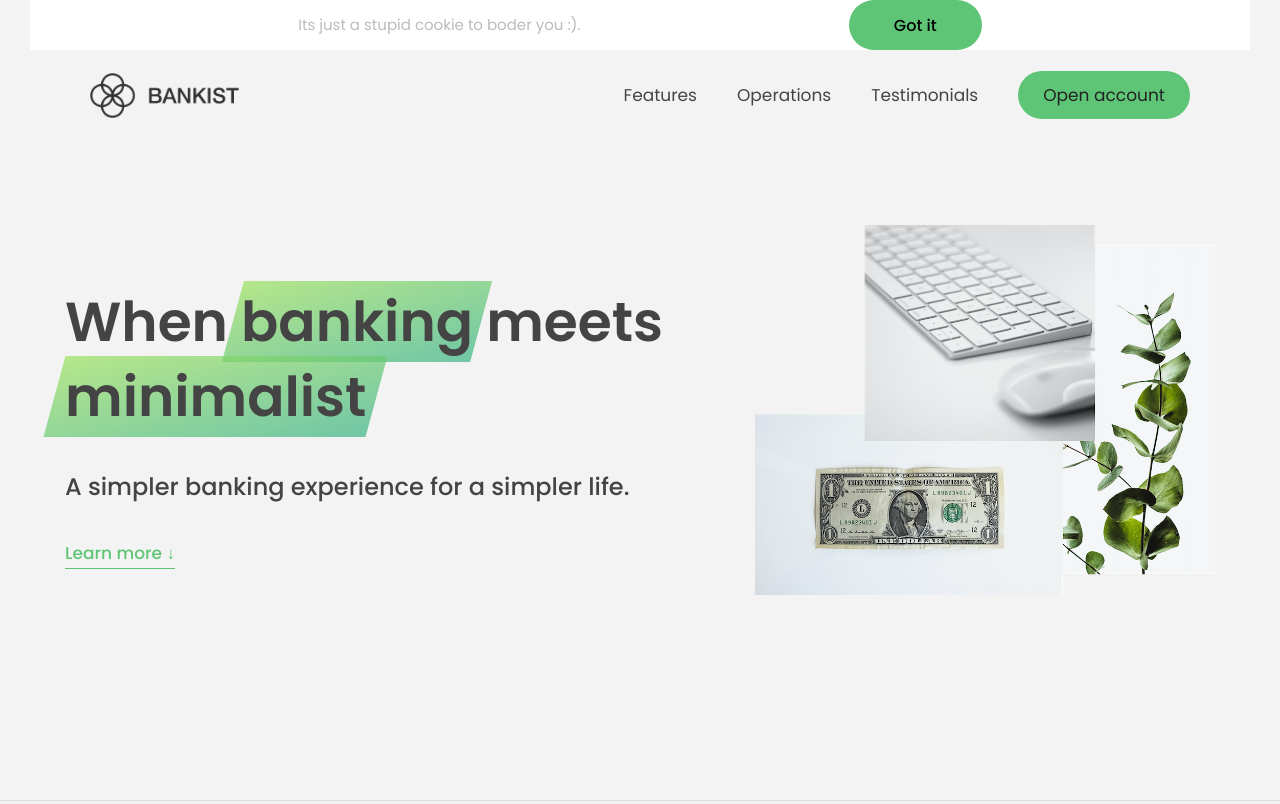
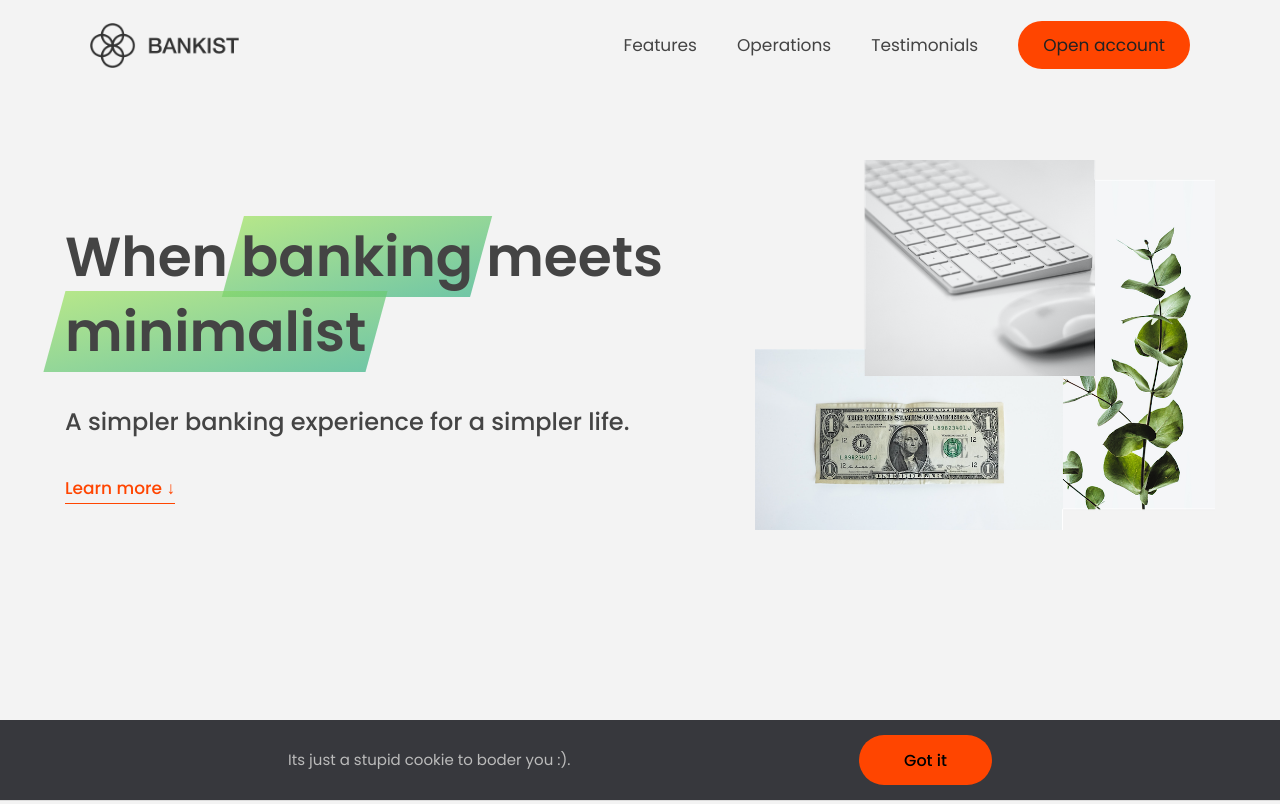
Before and after one commit to arkh99/Advanced-Dom-js, a plain HTML site: page starter/index.html in a window 1280 px wide. Shown: the top 804 px of the page. Drawn offline with Linux system fonts and the light colour scheme.

Commit message:
dom part 3 done

```diff
--- a/starter/index.html
+++ b/starter/index.html
@@ -4,6 +4,7 @@
     <meta charset="UTF-8" />
     <meta name="viewport" content="width=device-width, initial-scale=1.0" />
     <meta http-equiv="X-UA-Compatible" content="ie=edge" />
+    <!-- the icon img for the website -->
     <link rel="shortcut icon" type="image/png" href="img/icon.png" />
 
     <link
@@ -21,6 +22,7 @@
           alt="Bankist logo"
           class="nav__logo"
           id="logo"
+          name="alireza"
         />
         <ul class="nav__links">
           <li class="nav__item">
--- a/starter/script.js
+++ b/starter/script.js
@@ -40,7 +40,7 @@ const allButtons = document.getElementsByTagName("button")
 const message = document.createElement("div");
 message.classList.add("cookie-message");
 message.innerHTML = 'Its just a stupid cookie to boder you :). <button class="btn btn--close-cookie">Got it</button>'
-header.prepend(message)
+header.append(message)
 // header.append(message)
 // header.append(message.cloneNode(true))
 // header.append(message.cloneNode())
@@ -49,3 +49,28 @@ header.prepend(message)
 document.querySelector(".btn--close-cookie").addEventListener("click", () => {
   message.remove();
 })
+message.style.backgroundColor = "#37383d";
+message.style.width = "105%"
+
+// retrieving the computed style of an element cause the document.style only retrieve or manipulate the inline styles
+// console.log(message.style.width);
+// console.log(Number.parseFloat(getComputedStyle(message).height), 10);
+
+message.style.height = Number.parseFloat(getComputedStyle(message).height, 10) + 30 + "px"
+
+document.documentElement.style.setProperty('--color-primary', 'orangered')
+document.documentElement.style.setProperty("--color-primary-darker", "orange")
+
+const logo = document.querySelector(".nav__logo");
+// console.log(logo.className);
+// retrieving custom property
+// console.log(logo.name);
+logo.setAttribute("company", "bankist");
+const twitter = document.querySelector(".twitter-link");
+
+// console.log(twitter.href);
+// console.log(twitter.getAttribute("href"));
+logo.classList.add("aj", "kj");
+logo.classList.remove("kj");
+console.log(logo.classList.contains("aj"));
+console.log(logo.className);
```
